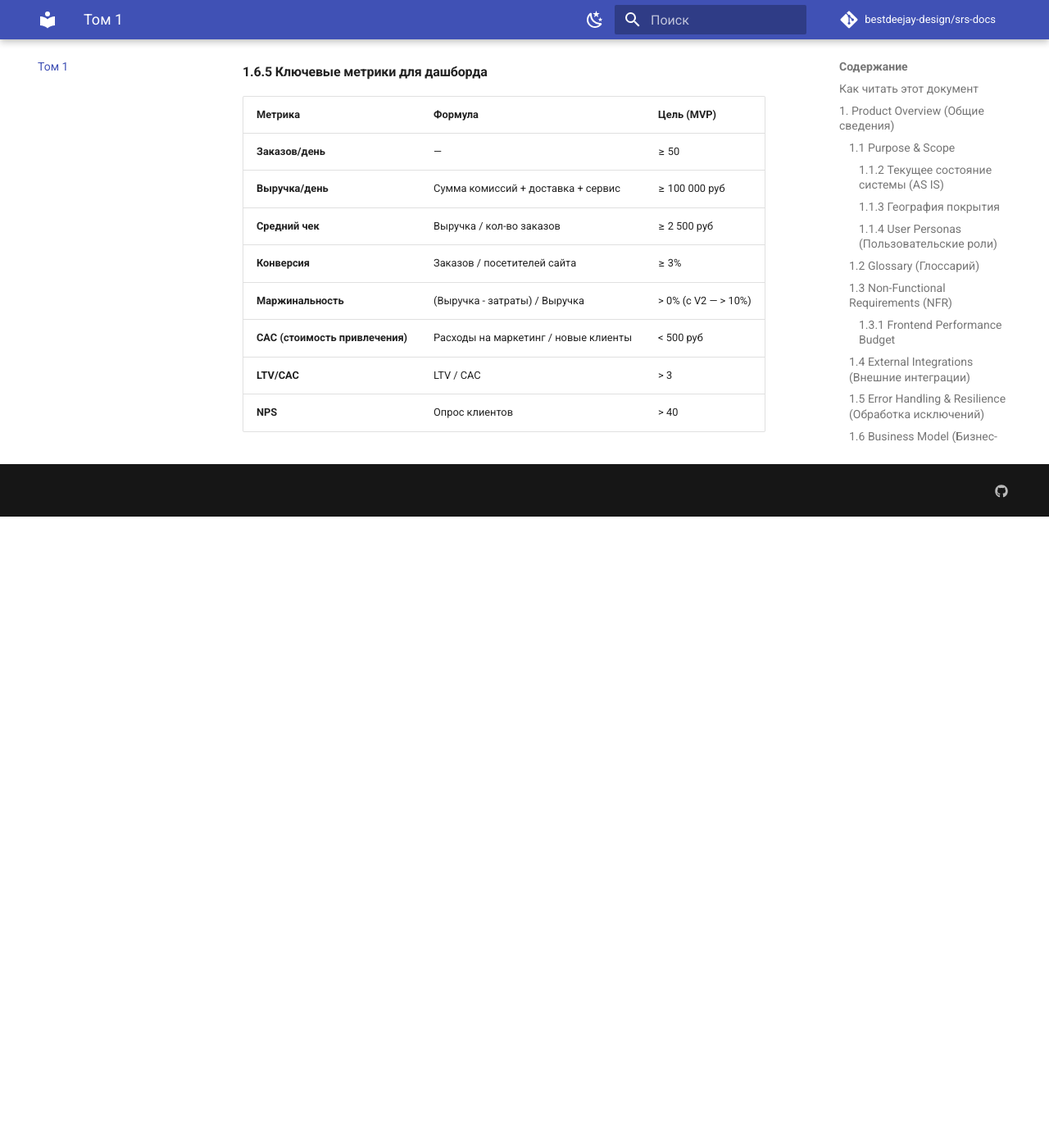
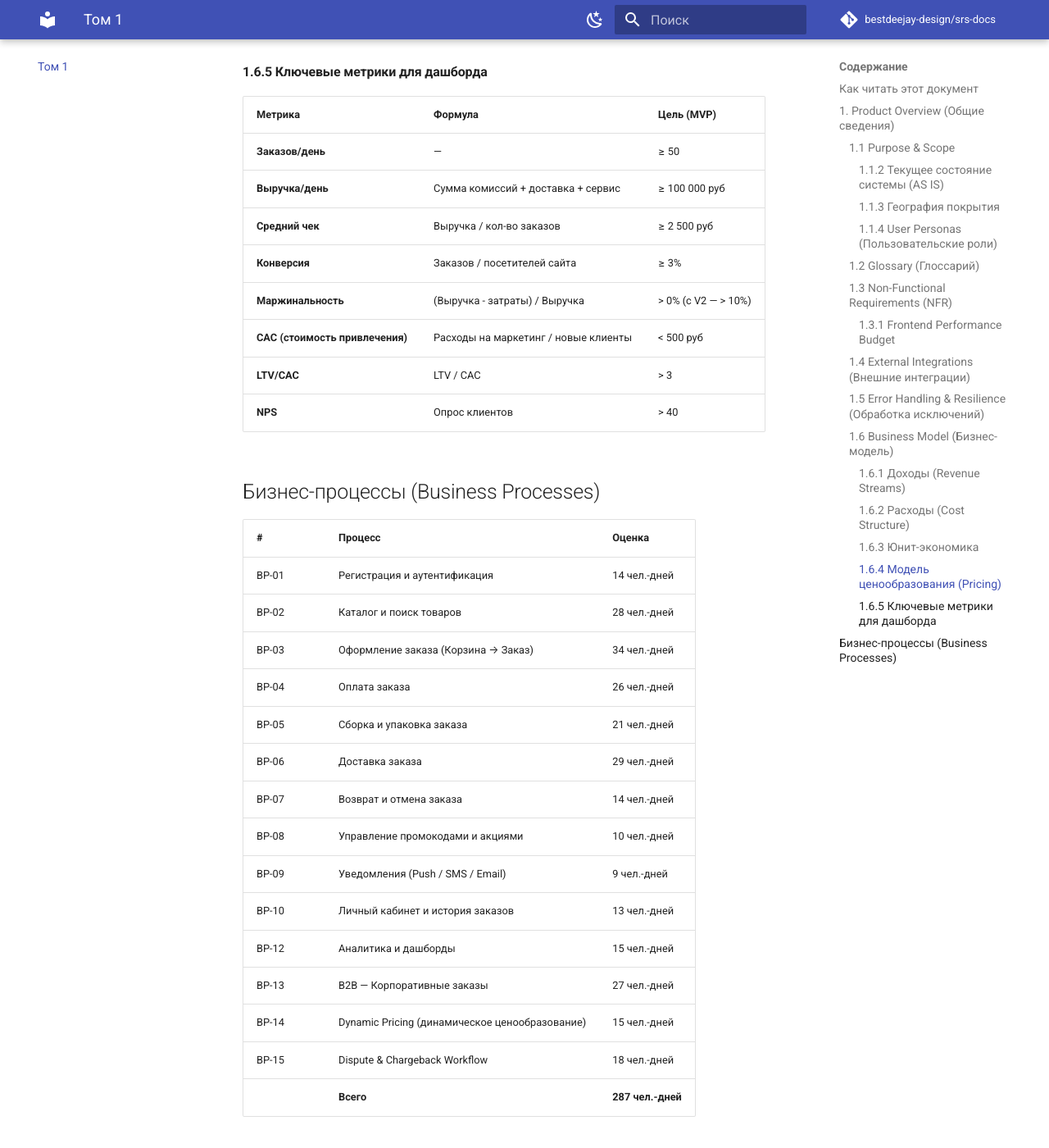
Before and after one commit to bestdeejay-design/srs-docs, an MkDocs documentation site: the page built from docs/tom-1.md, in a window 1280 px wide and 1400 px high, scrolled down 11515 px. Shown: the whole window at 82% size. Built offline with MkDocs 1.6.1 and Material for MkDocs 9.7.7, drawn with Linux system fonts in a browser that asks for light colours; comment, search, counter and statistics services are not loaded; before the commit the page ends 12145 px from its top, so only the background shows below that.

Commit message:
feat: add BP list to Tom 1

```diff
--- a/docs/tom-1.md
+++ b/docs/tom-1.md
@@ -297,3 +297,23 @@ SRS разделён на два тома. В зависимости от ваш
 | **CAC (стоимость привлечения)** | Расходы на маркетинг / новые клиенты | < 500 руб |
 | **LTV/CAC** | LTV / CAC | > 3 |
 | **NPS** | Опрос клиентов | > 40 |
+
+## Бизнес-процессы (Business Processes)
+
+| # | Процесс | Оценка |
+|---|---------|--------|
+| BP-01 | Регистрация и аутентификация | 14 чел.-дней |
+| BP-02 | Каталог и поиск товаров | 28 чел.-дней |
+| BP-03 | Оформление заказа (Корзина → Заказ) | 34 чел.-дней |
+| BP-04 | Оплата заказа | 26 чел.-дней |
+| BP-05 | Сборка и упаковка заказа | 21 чел.-дней |
+| BP-06 | Доставка заказа | 29 чел.-дней |
+| BP-07 | Возврат и отмена заказа | 14 чел.-дней |
+| BP-08 | Управление промокодами и акциями | 10 чел.-дней |
+| BP-09 | Уведомления (Push / SMS / Email) | 9 чел.-дней |
+| BP-10 | Личный кабинет и история заказов | 13 чел.-дней |
+| BP-12 | Аналитика и дашборды | 15 чел.-дней |
+| BP-13 | B2B — Корпоративные заказы | 27 чел.-дней |
+| BP-14 | Dynamic Pricing (динамическое ценообразование) | 15 чел.-дней |
+| BP-15 | Dispute & Chargeback Workflow | 18 чел.-дней |
+| | **Всего** | **287 чел.-дней** |
```
